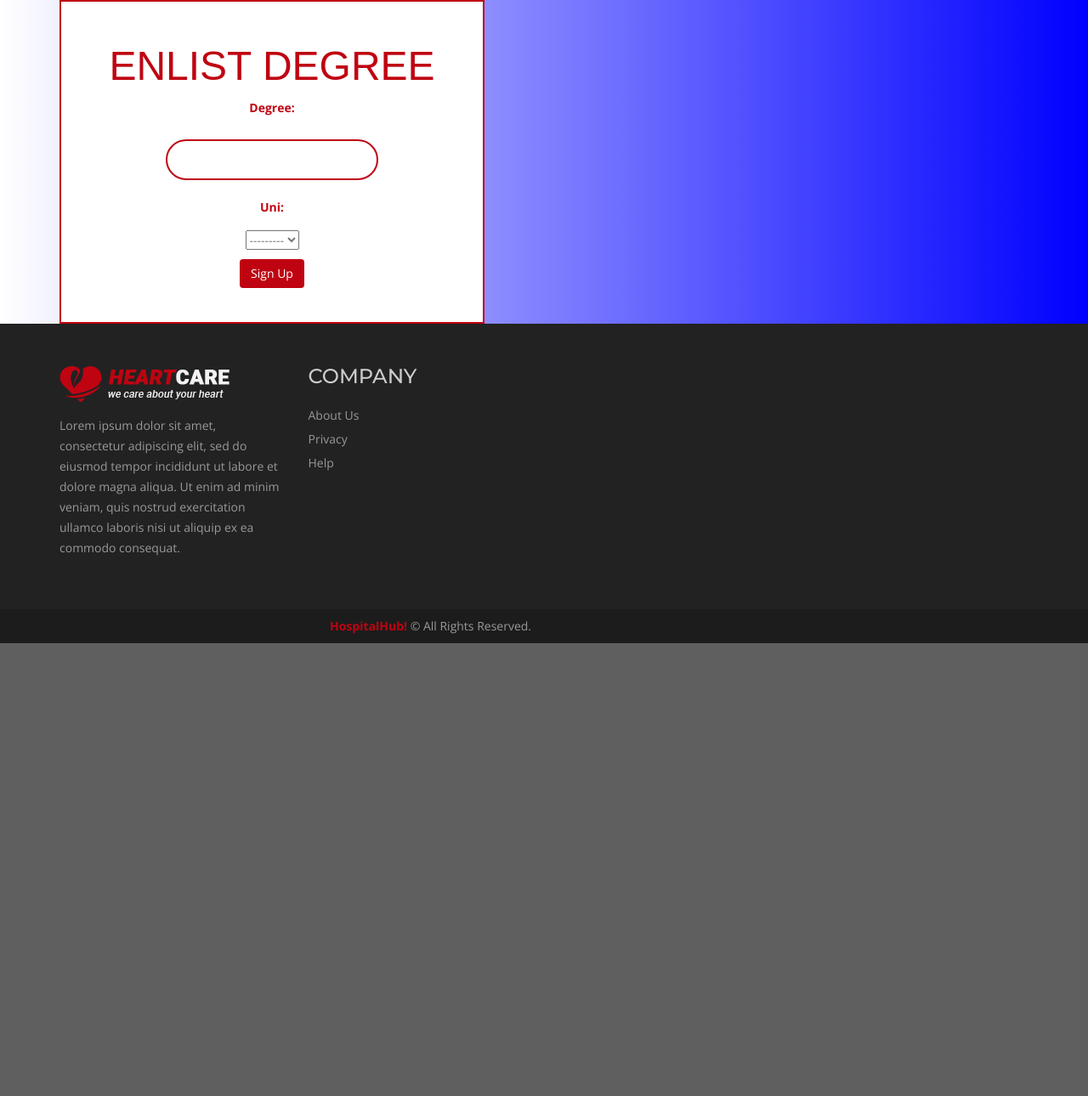
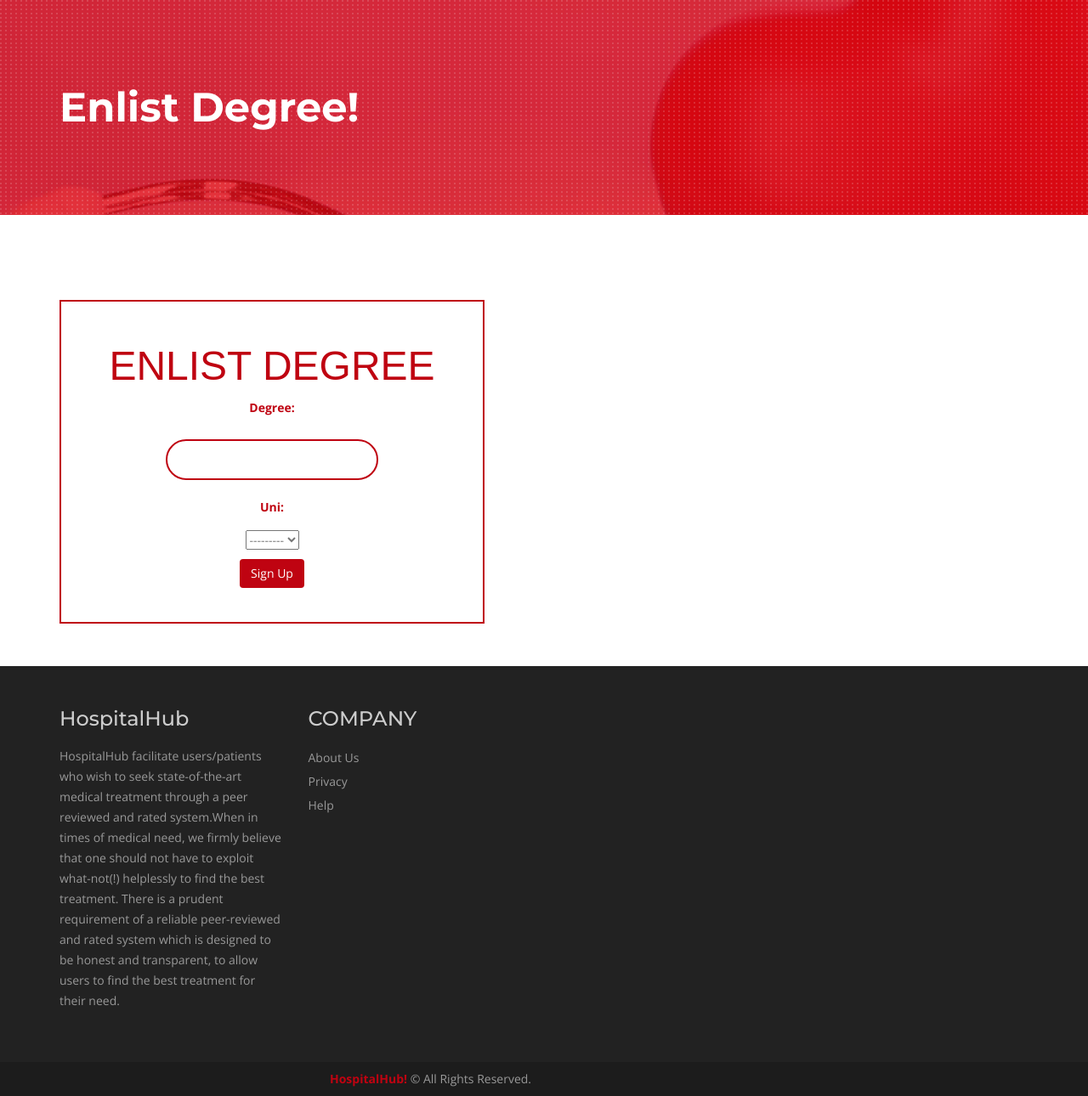
Before and after one commit to programmer-04/HospitalHub, a Django app: page /myhub/enlist/newdegree in a window 1280 px wide. Shown: the part 1060-2350 px from the top of the page at 85% size. Before the commit the page ends 1817 px from the top, so only its background shows below. Run offline with Django 3.2, Linux system fonts and the light colour scheme; data comes from the database, SQL or seed files in the repository; both versions use the stored data as it was after the commit; parts of the project's set-up code (start-up, migrations or seed data) failed here and were passed over; some libraries are stand-ins or nearby versions.

Commit message:
html changes

```diff
--- a/HospitalHub/myhub/static/forms.css
+++ b/HospitalHub/myhub/static/forms.css
@@ -1,7 +1,7 @@
       .box {
       width: 500px;
       padding: 40px;
-      border: 2px solid #bf0310;
+      border: 2px solid #bf0311;
       background: white;
       text-align: center;
       transition: 0.25s;
@@ -21,13 +21,13 @@
       padding: 10px 10px;
       width: 250px;
       outline: none;
-      color:#bf0311;
+      color:white;
       border-radius: 24px;
       transition: 0.25s;
   }
 
   .box h1 {
-      color: #bf0311;
+      color:#bf0311;
       text-transform: uppercase;
       font-family: 'Rubik', sans-serif;
 
--- a/HospitalHub/myhub/templates/enlistdegree.html
+++ b/HospitalHub/myhub/templates/enlistdegree.html
@@ -7,9 +7,27 @@
     <link rel="stylesheet" href="{% static 'forms.css' %}">
 
   </head>
-<body style="background: linear-gradient(to right,white,blue);">
+<body >
+     <!--inner banner-->
+<div class="inner-banner">
+  <div class="container">
+    <div class="row">
+      <div class="col-md-7">
+        <h1>Enlist Degree!</h1>
+      </div>
+      <div class="col-md-5">
+        <ol class="breadcrumb">
+        <!--  <li><a href="{% url 'index' %}">Home</a></li>
+          <li class="active">Register</li>-->
+        </ol>
+      </div>
+    </div>
+  </div>
+</div>
+<!--inner banner End-->
 
-
+<div class="main-content">
+  <div class="team-details">
     <div class="container">
         <div class="row">
             <div class="col-md-6">
@@ -22,17 +40,13 @@
                         <p>{{fields}}</p>
                         {%endfor%}
                         <button class="btn btn-outline-info" type="submit">Sign Up</button>
-
-
-
-
-
                     </form>
                 </div>
             </div>
         </div>
     </div>
-
+  </div>
+</div>
 
 </body>
 {% endblock %}
--- a/HospitalHub/myhub/templates/myhub/doctor_list.html
+++ b/HospitalHub/myhub/templates/myhub/doctor_list.html
@@ -10,8 +10,8 @@
       </div>
       <div class="col-md-5">
         <ol class="breadcrumb">
-          <li><a href="{% url 'index' %}">Home</a></li>
-          <li class="active">Doctors</li>
+        <!--  <li><a href="{% url 'index' %}">Home</a></li>
+          <li class="active">Doctors</li>-->
         </ol>
       </div>
     </div>
--- a/HospitalHub/myhub/templates/myhub/hospital_list.html
+++ b/HospitalHub/myhub/templates/myhub/hospital_list.html
@@ -7,12 +7,12 @@
   <div class="container">
     <div class="row">
       <div class="col-md-7">
-        <h1>Doctors</h1>
+        <h1>Hospitals</h1>
       </div>
       <div class="col-md-5">
         <ol class="breadcrumb">
-          <li><a href="{% url 'index' %}">Home</a></li>
-          <li class="active">Doctors</li>
+        <!--  <li><a href="{% url 'index' %}">Home</a></li>
+          <li class="active">Doctors</li>-->
         </ol>
       </div>
     </div>
--- a/HospitalHub/myhub/templates/partials/_footer.html
+++ b/HospitalHub/myhub/templates/partials/_footer.html
@@ -4,8 +4,13 @@
     <div class="container">
       <div class="row">
         <div class="col-md-3 col-sm-6">
-          <div class="widget"> <img class="ft-logo" src="{% static 'heartcare/images/footer-logo.png' %}" alt="">
-            <p>Lorem ipsum dolor sit amet, consectetur adipiscing elit, sed do eiusmod tempor incididunt ut labore et dolore magna aliqua. Ut enim ad minim veniam, quis nostrud exercitation ullamco laboris nisi ut aliquip ex ea commodo consequat. </p>
+          <div class="widget"> <h3>HospitalHub</h3>
+            <p>HospitalHub facilitate users/patients who wish to seek state-of-the-art medical
+              treatment through a peer reviewed and rated system.When in times of medical need, we firmly believe that one should not have to
+              exploit what-not(!) helplessly to find the best treatment. There is a prudent
+              requirement of a reliable peer-reviewed and rated system which is designed to
+              be honest and transparent, to allow users to find the best treatment for their
+              need. </p>
           </div>
         </div>
         <div class="col-md-3 col-sm-6">
--- a/HospitalHub/myhub/templates/partials/_header.html
+++ b/HospitalHub/myhub/templates/partials/_header.html
@@ -10,8 +10,8 @@
                 data-target="#bs-example-navbar-collapse-1" aria-expanded="false"> <span class="sr-only">Toggle
                   navigation</span> <span class="icon-bar"></span> <span class="icon-bar"></span> <span
                   class="icon-bar"></span> </button>
-              <a class="navbar-brand" href="{% url 'index' %}"><img src="" {% static 'heartcare/images/logo.png' %}"
-                  alt="">HospitalHub</a> </div>
+              <a class="navbar-brand" href="{% url 'index' %}"><!--<img src="" {% static 'heartcare/images/logo.png' %}"
+                  alt="">-->HospitalHub</a> </div>
 
             <!-- Collect the nav links, forms, and other content for toggling -->
             <div class="collapse navbar-collapse" id="bs-example-navbar-collapse-1">
--- a/HospitalHub/myhub/templates/registration.html
+++ b/HospitalHub/myhub/templates/registration.html
@@ -13,8 +13,8 @@
         </div>
         <div class="col-md-5">
           <ol class="breadcrumb">
-            <li><a href="{% url 'index' %}">Home</a></li>
-            <li class="active">Register</li>
+          <!--  <li><a href="{% url 'index' %}">Home</a></li>
+            <li class="active">Register</li>-->
           </ol>
         </div>
       </div>
```
Also changed, not shown: HospitalHub/myhub/templates/enlistdoctor.html (+21 -3 lines), HospitalHub/myhub/templates/enlisthospital.html (+21 -2 lines), HospitalHub/myhub/templates/enlistuni.html (+21 -2 lines), HospitalHub/myhub/templates/index.html (+13 -8 lines), HospitalHub/db.sqlite3, HospitalHub/myhub/migrations/0030_auto_20201210_1002.py (added), HospitalHub/myhub/static/heartcare/images/homepage.jpg (added).
